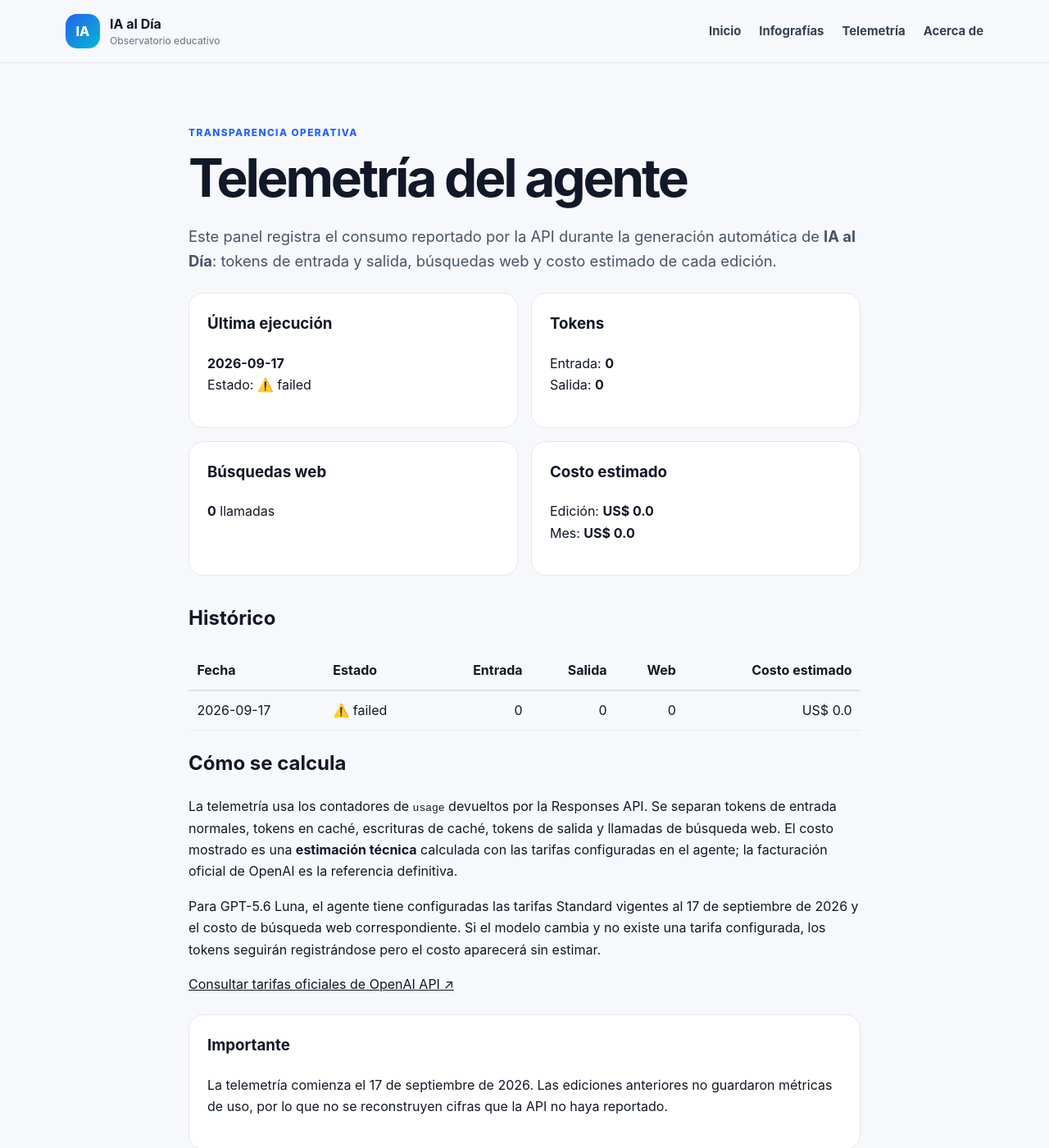
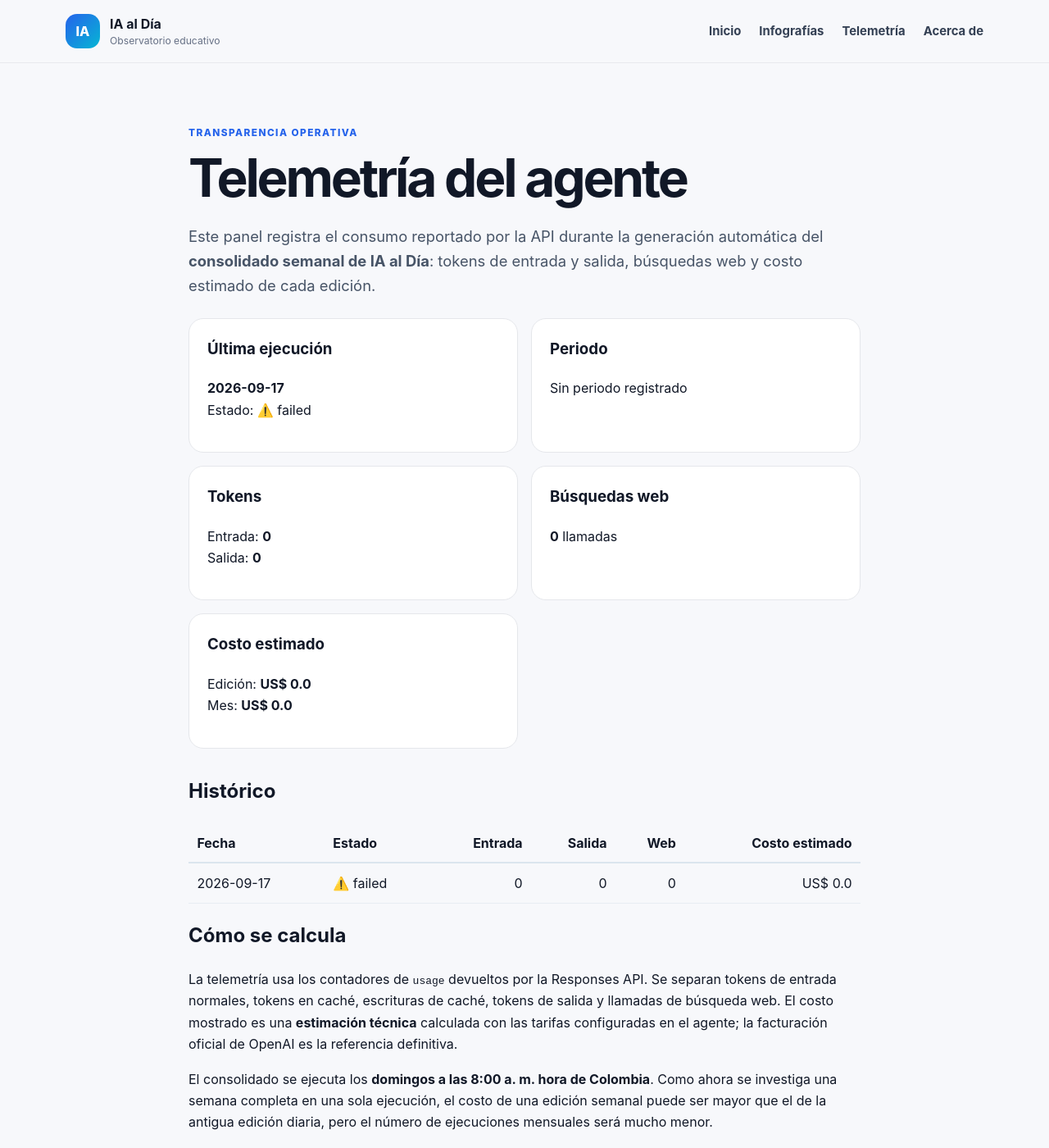
Before and after one commit to ljarias/ljarias.github.io, a Jekyll site: the page built from telemetria.md, in a window 1280 px wide and 1400 px high. Shown: the whole window at 82% size. Built offline with Jekyll 4.4.1, drawn with Linux system fonts in a browser that asks for light colours.

Commit message:
Actualizar telemetría al formato semanal

```diff
--- a/telemetria.md
+++ b/telemetria.md
@@ -7,7 +7,7 @@ permalink: /telemetria/
 <section class="page container narrow">
   <div class="eyebrow">Transparencia operativa</div>
   <h1>Telemetría del agente</h1>
-  <p class="lead">Este panel registra el consumo reportado por la API durante la generación automática de <strong>IA al Día</strong>: tokens de entrada y salida, búsquedas web y costo estimado de cada edición.</p>
+  <p class="lead">Este panel registra el consumo reportado por la API durante la generación automática del <strong>consolidado semanal de IA al Día</strong>: tokens de entrada y salida, búsquedas web y costo estimado de cada edición.</p>
 
   {% assign registros = site.data.consumo_api %}
   {% assign ultimo = registros | last %}
@@ -17,6 +17,10 @@ permalink: /telemetria/
     <div class="info-card">
       <h3>Última ejecución</h3>
       <p><strong>{{ ultimo.date }}</strong><br>Estado: {% if ultimo.status == 'success' %}✅ Correcta{% else %}⚠️ {{ ultimo.status }}{% endif %}</p>
+    </div>
+    <div class="info-card">
+      <h3>Periodo</h3>
+      <p>{% if ultimo.period_start %}<strong>{{ ultimo.period_start }}</strong><br>a <strong>{{ ultimo.period_end }}</strong>{% else %}Sin periodo registrado{% endif %}</p>
     </div>
     <div class="info-card">
       <h3>Tokens</h3>
@@ -65,7 +69,7 @@ permalink: /telemetria/
   <h2>Cómo se calcula</h2>
   <p>La telemetría usa los contadores de <code>usage</code> devueltos por la Responses API. Se separan tokens de entrada normales, tokens en caché, escrituras de caché, tokens de salida y llamadas de búsqueda web. El costo mostrado es una <strong>estimación técnica</strong> calculada con las tarifas configuradas en el agente; la facturación oficial de OpenAI es la referencia definitiva.</p>
 
-  <p>Para GPT-5.6 Luna, el agente tiene configuradas las tarifas Standard vigentes al 17 de septiembre de 2026 y el costo de búsqueda web correspondiente. Si el modelo cambia y no existe una tarifa configurada, los tokens seguirán registrándose pero el costo aparecerá sin estimar.</p>
+  <p>El consolidado se ejecuta los <strong>domingos a las 8:00 a. m. hora de Colombia</strong>. Como ahora se investiga una semana completa en una sola ejecución, el costo de una edición semanal puede ser mayor que el de la antigua edición diaria, pero el número de ejecuciones mensuales será mucho menor.</p>
 
   <p><a href="https://developers.openai.com/api/docs/pricing" target="_blank" rel="noopener">Consultar tarifas oficiales de OpenAI API ↗</a></p>
 
```
